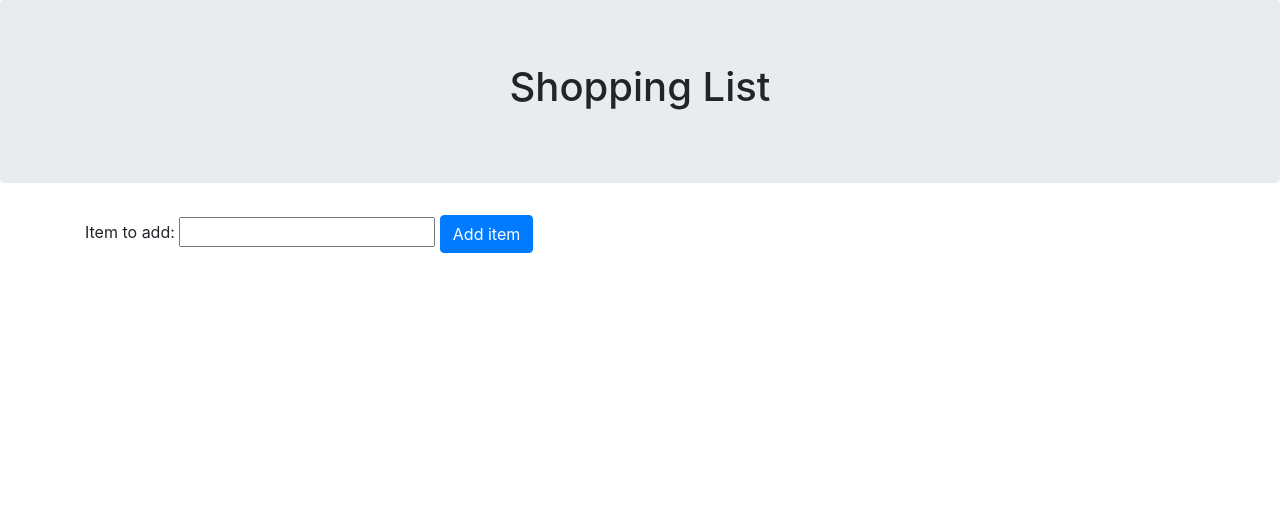
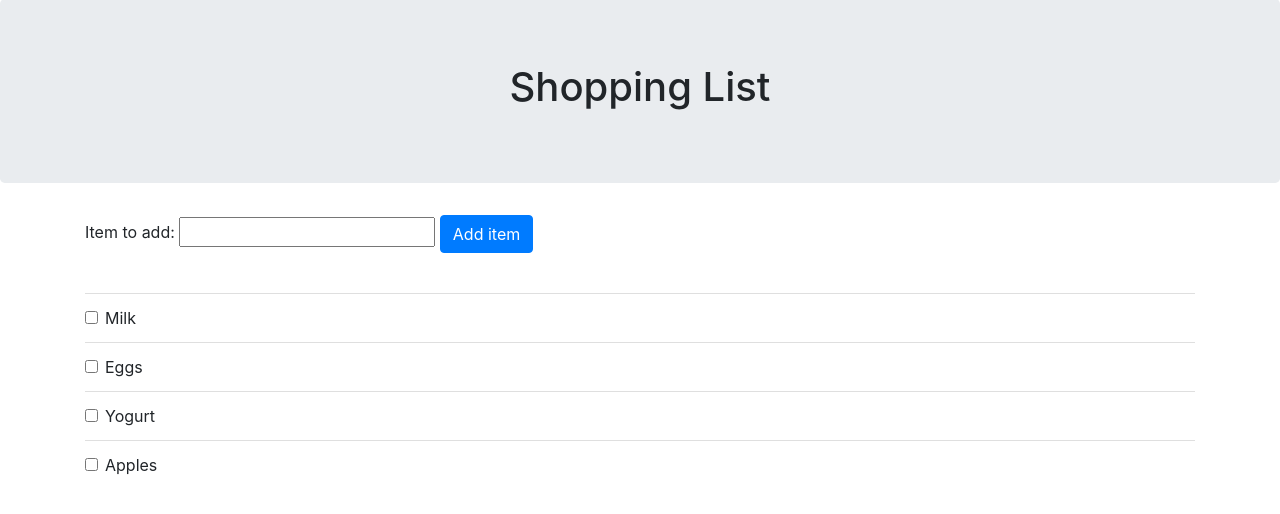
Before and after one commit to minsunp/ece_capstone, a Django app: page /smartfridge/shopping_list in a window 1280 px wide. Shown: the part 57-571 px from the top of the page. Run offline with Django 3.2, Linux system fonts and the light colour scheme; a user stored in the database is signed in; parts of the project's set-up code (start-up, migrations or seed data) failed here and were passed over; some libraries are stand-ins or nearby versions.

Commit message:
Completed shopping list UI

```diff
--- a/smartfridge/templates/smartfridge/shopping_list.html
+++ b/smartfridge/templates/smartfridge/shopping_list.html
@@ -5,7 +5,32 @@
 {% endblock %}
 
 {% block content %}
+
 <label>Item to add:</label>
 <input id="item" type="text" name="item">
 <button type="button" class="btn btn-primary" onclick="addShoppingList()">Add item</button>
+
+<p>&nbsp;</p>
+
+<ul class="list-group list-group-flush">
+    <li class="list-group-item">
+        <input class="form-check-input" type="checkbox" id="check1">
+        <label class="form-check-label" for="check1">{{dummy_data_1.item_name}}</label>
+    </li>
+    <li class="list-group-item">
+        <input class="form-check-input" type="checkbox" id="check1">
+        <label class="form-check-label" for="check1">{{dummy_data_2.item_name}}</label>
+    </li>
+    <li class="list-group-item">
+        <input class="form-check-input" type="checkbox" id="check1">
+        <label class="form-check-label" for="check1">{{dummy_data_3.item_name}}</label>
+    </li>
+    <li class="list-group-item">
+        <input class="form-check-input" type="checkbox" id="check1">
+        <label class="form-check-label" for="check1">{{dummy_data_4.item_name}}</label>
+    </li>
+</ul>
+
+
+
 {% endblock %}
--- a/smartfridge/views.py
+++ b/smartfridge/views.py
@@ -95,25 +95,25 @@ def register(request):
 
 #################### Dummy Data #########################
 dummy_data_1 = {
-    'item_name' : 'milk',
+    'item_name' : 'Milk',
     'expiry_date' : datetime.datetime.now().strftime("%y-%m-%d"),
     'item_count' : 2,
 }
 
 dummy_data_2 = {
-    'item_name' : 'eggs',
+    'item_name' : 'Eggs',
     'expiry_date' : datetime.datetime.now().strftime("%y-%m-%d"),
     'item_count' : 8,
 }
 
 dummy_data_3 = {
-    'item_name' : 'yogurt',
+    'item_name' : 'Yogurt',
     'expiry_date' : datetime.datetime.now().strftime("%y-%m-%d"),
     'item_count' : 1,
 }
 
 dummy_data_4 = {
-    'item_name' : 'apples',
+    'item_name' : 'Apples',
     'expiry_date' : datetime.datetime.now().strftime("%y-%m-%d"),
     'item_count' : 4,
 }
```
